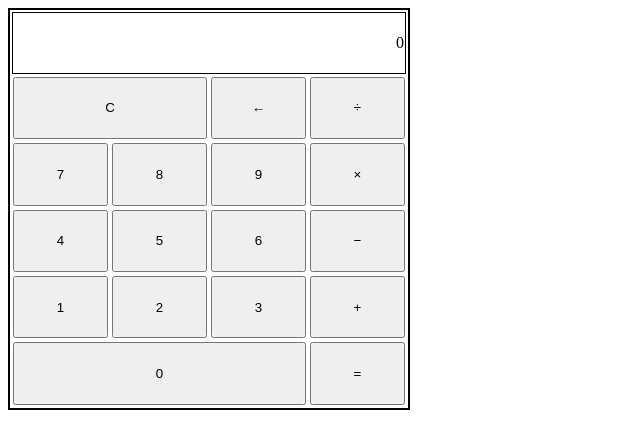
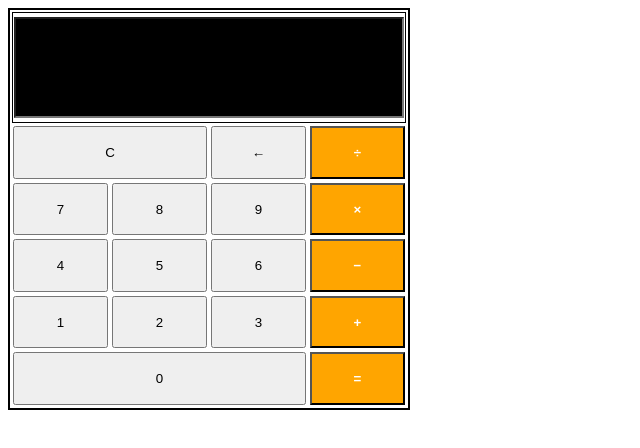
Before and after one commit to Jonah-Thomas/LAB-calculator, a plain HTML site: page index.html in a window 1280 px wide. Shown: the whole page, without its empty margins (0-640 px from the left). Drawn offline with Linux system fonts and the light colour scheme.

Commit message:
completed the assignment as well as add some functionality to the C (clear button) and allow users's to put numbers into the field.

```diff
--- a/index.html
+++ b/index.html
@@ -13,34 +13,34 @@
     <div class="Calulator">
      <table class="input">
       <tr >
-        <td id="include" colspan="4"> 0 </td>
+        <td id="include" colspan="4"><input type="text"> </td>
       </tr>
       <tr class="wide">
-        <td colspan="2"><button class="Clear"> C </button></td>
+        <td colspan="2"><button class="Clear" id="clearButton"> C </button></td>
         <td><button>&#8592;</button></td>
-        <td><button>&#247;</button></td>
+        <td><button class="yellow">&#247;</button></td>
       </tr>
       <tr>
         <td><button>7</button></td>
         <td><button>8</button></td>
         <td><button class="Nogap">9</button></td>
-        <td><button>&#215;</button></td>
+        <td><button class="yellow">&#215;</button></td>
       </tr>
       <tr>
         <td><button>4</button></td>
         <td><button>5</button></td>
         <td ><button class="Nogap">6</button></td>
-        <td><button>&#8722;</button></td>
+        <td><button class="yellow">&#8722;</button></td>
       </tr>
       <tr>
         <td><button>1</button></td>
         <td><button>2</button></td>
         <td ><button class="Nogap">3</button></td>
-        <td><button>&#43;</button></td>
+        <td><button class="yellow">&#43;</button></td>
       </tr>
       <tr class="wide">
         <td colspan="3"><button class="Zero"> 0 </button></td>
-        <td><button>&#61;</button></td>
+        <td><button class="yellow">&#61;</button></td>
       </tr>
      </table>
     </div>
--- a/scripts/main.js
+++ b/scripts/main.js
@@ -0,0 +1,5 @@
+/* a function created to make the C button clear the value inside of the input field, Yes i learned what an event listener was, Which is a special type of function that waits for a response from teh user to call a function such as clicking on something*/
+
+document.getElementById('clearButton').addEventListener('click', function() {
+  document.getElementById('inputField').value = '';
+});
--- a/styles/main.css
+++ b/styles/main.css
@@ -22,5 +22,22 @@ button {
 }
 
 td {
-  width: 25%;
+  width: 24.5%;
 }
+
+input {
+width: 98%;
+height: 88%;
+text-align: right;
+font-size: 32px;
+background-color: black;
+font-style: monospace;
+color: white;
+}
+
+.yellow{
+  font-style: solid;
+  color: white;
+  background-color: orange;
+  font-weight: bolder;
+}
```
